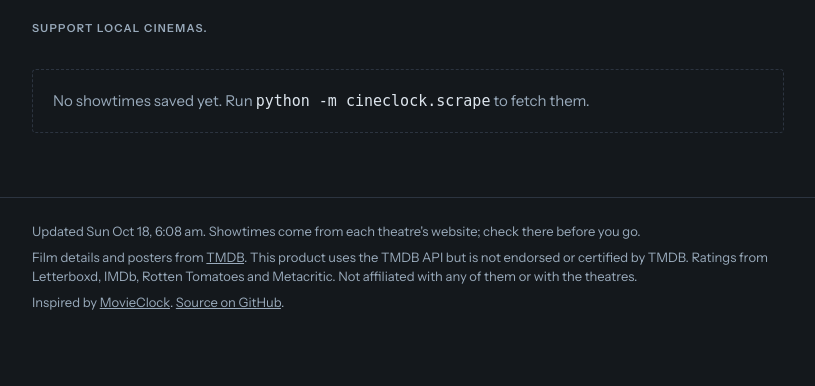
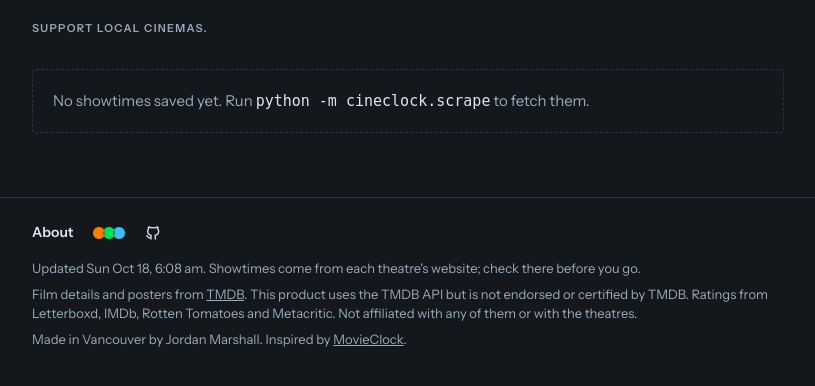
Before and after one commit to jordanmarshall-dev/cineclock.ca, a FastAPI app: page / in a window 1280 px wide. Shown: the part 57-443 px from the top of the page, without its empty margins (232-1047 px from the left). Run offline with FastAPI, Linux system fonts and the light colour scheme; data that the repository does not hold is empty.

Commit message:
Add an About page and footer links to Letterboxd and GitHub
Co-Authored-By: Claude Opus 5.5 <noreply@anthropic.com>
Claude-Session: https://claude.ai/code/session_01MZYouT62dzmozCM9jyRgyr

```diff
--- a/src/cineclock/site.py
+++ b/src/cineclock/site.py
@@ -362,6 +362,7 @@ def pages(conn: Connection, now: datetime) -> dict[str, str]:
         out[path] = render("film.html", path, page=page, film=page.film, days=page_days)
 
     out["theatres/index.html"] = render("theatres.html", "theatres/index.html", current="theatres")
+    out["about/index.html"] = render("about.html", "about/index.html")
     for venue in VENUES:
         path = f"theatres/{venue.slug}/index.html"
         mine = [s for s in screenings if s.venue == venue.name]
--- a/src/cineclock/static/site.css
+++ b/src/cineclock/static/site.css
@@ -1049,6 +1049,21 @@ a:focus-visible {
   font-size: 0.8125rem;
 }
 
+.site-footer .footer-links {
+  display: flex;
+  align-items: center;
+  gap: 1.25rem;
+  margin-bottom: 1rem;
+  font-size: 0.875rem;
+  font-weight: 600;
+}
+
+.footer-links a { display: inline-flex; color: var(--bright); text-decoration: none; }
+.footer-links a:hover { color: var(--white); }
+
+.about-page .about p:first-child { margin-top: 1.25rem; }
+.about-links .source-logo { height: 0.75rem; }
+
 .site-footer p { margin: 0 0 0.375rem; }
 
 @media (min-width: 40rem) {
--- a/src/cineclock/templates/_parts.html
+++ b/src/cineclock/templates/_parts.html
@@ -60,6 +60,8 @@
   "speaker": '<path d="M4 9.5h3.5L12 6v12l-4.5-3.5H4zM15.5 9a4 4 0 0 1 0 6M18 6.5a7.5 7.5 0 0 1 0 11"/>',
   "search": '<circle cx="11" cy="11" r="6.5"/><path d="M16 16l4.5 4.5"/>',
   "chevron": '<path d="M9 5l7 7-7 7"/>',
+  "code": '<path d="M8.5 7L3.5 12l5 5M15.5 7l5 5-5 5"/>',
+  "github": '<path d="M9 19c-4.5 1.5-4.5-2.5-6.5-3m13 5v-3.5c0-1 .1-1.4-.5-2 2.8-.3 5.5-1.4 5.5-6a4.6 4.6 0 0 0-1.3-3.2 4.2 4.2 0 0 0-.1-3.2s-1.1-.3-3.5 1.3a12.3 12.3 0 0 0-6.2 0C6.5 2.8 5.4 3.1 5.4 3.1a4.2 4.2 0 0 0-.1 3.2A4.6 4.6 0 0 0 4 9.5c0 4.6 2.7 5.7 5.5 6-.6.6-.6 1.2-.5 2V21"/>',
 } %}
 {% macro icon(name, size=14) -%}
 <svg class="icon icon-{{ name }}" viewBox="0 0 24 24" width="{{ size }}" height="{{ size }}" aria-hidden="true" fill="none" stroke="currentColor" stroke-width="2" stroke-linecap="round" stroke-linejoin="round">{{ ICONS[name] | safe }}</svg>
--- /dev/null
+++ b/src/cineclock/templates/about.html
@@ -0,0 +1,20 @@
+{% extends "base.html" %}
+{% from "_parts.html" import icon %}
+
+{% block title %}About cineclock{% endblock %}
+
+{% block main %}
+<div class="wrap about-page">
+  <h1 class="page-title">Hi, I'm Jordan.</h1>
+  <div class="about">
+    <p>I built cineclock because I was tired of opening five theatre websites every week to figure out what to see. Now it's one page, updated every few hours.</p>
+    <p>I'm a self-described gorehound and horror lover with a soft spot for the strange and the sensory. My Letterboxd top four right now: <i>Climax</i>, <i>Belladonna of Sadness</i>, <i>Valerie and Her Week of Wonders</i> and <i>House</i>.</p>
+    <p>Vancouver's independent and repertory theatres are a big part of why I love living here. If something on this site catches your eye, go see it on the big screen.</p>
+  </div>
+  <ul class="links about-links">
+    <li><a href="https://boxd.it/7T1D"><img class="source-logo" src="{{ root }}static/logos/letterboxd.png" alt="">Letterboxd</a></li>
+    <li><a href="https://github.com/yogzoth">{{ icon("github", 16) }}GitHub</a></li>
+    <li><a href="https://github.com/yogzoth/cineclock">{{ icon("code", 16) }}How it's built</a></li>
+  </ul>
+</div>
+{% endblock %}
--- a/src/cineclock/templates/base.html
+++ b/src/cineclock/templates/base.html
@@ -30,9 +30,14 @@
 
 <footer class="site-footer">
   <div class="wrap">
+    <p class="footer-links">
+      <a href="{{ root }}about/">About</a>
+      <a href="https://boxd.it/7T1D" aria-label="Jordan on Letterboxd"><img src="{{ root }}static/logos/letterboxd.png" alt="" width="32" height="12"></a>
+      <a href="https://github.com/yogzoth/cineclock" aria-label="cineclock on GitHub"><svg viewBox="0 0 24 24" width="16" height="16" aria-hidden="true" fill="none" stroke="currentColor" stroke-width="2" stroke-linecap="round" stroke-linejoin="round"><path d="M9 19c-4.5 1.5-4.5-2.5-6.5-3m13 5v-3.5c0-1 .1-1.4-.5-2 2.8-.3 5.5-1.4 5.5-6a4.6 4.6 0 0 0-1.3-3.2 4.2 4.2 0 0 0-.1-3.2s-1.1-.3-3.5 1.3a12.3 12.3 0 0 0-6.2 0C6.5 2.8 5.4 3.1 5.4 3.1a4.2 4.2 0 0 0-.1 3.2A4.6 4.6 0 0 0 4 9.5c0 4.6 2.7 5.7 5.5 6-.6.6-.6 1.2-.5 2V21"/></svg></a>
+    </p>
     <p>Updated {{ updated }}. Showtimes come from each theatre's website; check there before you go.</p>
     <p>Film details and posters from <a href="https://www.themoviedb.org/">TMDB</a>. This product uses the TMDB API but is not endorsed or certified by TMDB. Ratings from Letterboxd, IMDb, Rotten Tomatoes and Metacritic. Not affiliated with any of them or with the theatres.</p>
-    <p>Inspired by <a href="https://movieclock.app">MovieClock</a>. <a href="https://github.com/yogzoth/cineclock">Source on GitHub</a>.</p>
+    <p>Made in Vancouver by Jordan Marshall. Inspired by <a href="https://movieclock.app">MovieClock</a>.</p>
   </div>
 </footer>
 {% block scripts %}{% endblock %}
```
Also changed, not shown: tests/test_build.py (+3 -1 lines), tests/test_site.py (+10 -0 lines).
